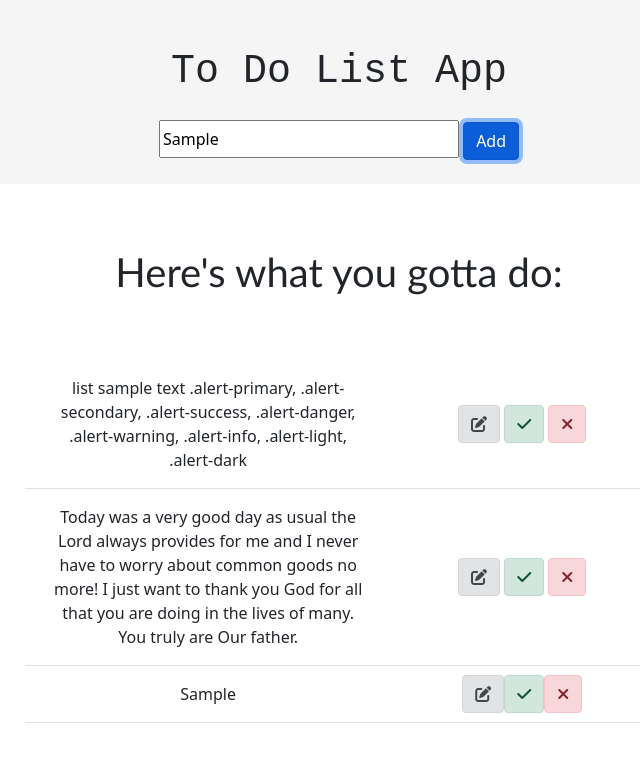
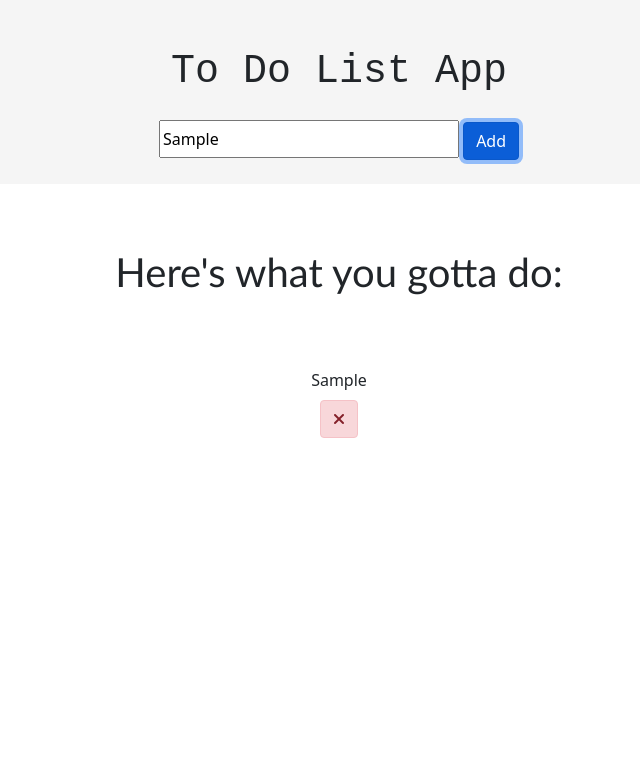
Before and after one commit to santiagov916/function-prac, a plain HTML site: page todolist/index.html in a window 1280 px wide. Both pictures are taken after typing "Sample" into the empty fields and a click on the button "Add". Shown: the whole page, without its empty margins (301-941 px from the left). Drawn offline with nearby package versions, Linux system fonts and the light colour scheme.

Commit message:
update list to an unorded list

```diff
--- a/todolist/index.html
+++ b/todolist/index.html
@@ -38,40 +38,10 @@
 
     <h1 class="my-5 p-3 text-center list-title m-auto">Here's what you gotta do:</h1>
 
-    <div class="row">
-        <div id="listContainer"  class="col-12 text-left text-center">
-            <!-- what needs to be created by javascript -->
 
-            <div class="row border-bottom m-auto">
-                <div class="col-7">
-                    <p class="m-auto p-3">list sample text .alert-primary, .alert-secondary, .alert-success, .alert-danger, .alert-warning, .alert-info, .alert-light, .alert-dark</p>
-                </div>
-               <div class="col-5 my-auto">
-                  <button type="button" class="btn btn-secondary alert-secondary"><i class="fa-solid fa-pen-to-square"></i></button>
+            <ul id="ul" class="ul list-unstyled w-50 m-auto p-2">
 
-                  <button type="button" class="btn btn-success alert-success"><i class="fa-solid fa-check"></i></button>
-
-                  <button onclick="deleteItem()" type="button" class="btn btn-danger alert-danger"><i class="fa-solid fa-xmark"></i></button>
-
-               </div>
-
-            </div>
-
-            <div class="row border-bottom m-auto">
-                <div class="col-7">
-                    <p class="m-auto p-3">Today was a very good day as usual the Lord always provides for me and I never have to worry about common goods no more! I just want to thank you God for all that you are doing in the lives of many. You truly are Our father.
-                    </p>
-                </div>
-               <div class="col-5 my-auto">
-                  <button type="button" class="btn btn-secondary alert-secondary"><i class="fa-solid fa-pen-to-square"></i></button>
-
-                  <button type="button" class="btn btn-success alert-success"><i class="fa-solid fa-check"></i></button>
-
-                  <button onclick="deleteItem()" type="button" class="btn btn-danger alert-danger"><i class="fa-solid fa-xmark"></i></button>
-
-               </div>
-
-            </div>
+            </ul>
 
         </div>
     </div>
--- a/todolist/script.js
+++ b/todolist/script.js
@@ -1,6 +1,9 @@
+// basic function for handling a click
 function handleClick() {
+    // grabs the input
     var inputVal = document.getElementById('input').value;
 
+    // if statement to check for an input to add to the TODO list, if none, run the error() function
     if (inputVal === "") {
         error();
     } else {
@@ -8,8 +11,10 @@ function handleClick() {
     }
 }
 
+// this variable is set at false and changes when there is an erro message present, toggling true and false
 var errDiv = false;
 
+// this function checks if the errDiv is true or false to easily manipulate the DOM's error message
 function error() {
         if (errDiv === true) {
             return;
@@ -17,6 +22,7 @@ function error() {
 
 }
 
+// this function will create an error message if there is nothing typed into the input val
 function createError() {
     var errContainer = document.getElementById('error-div');
     var errorNote = document.createElement('p');
@@ -28,6 +34,7 @@ function createError() {
     errDiv = true;
 }
 
+// function that checks if the error span for an invalid input is there, if so remove it and change errDiv = false;
 function divChecker() {
     var errContainer = document.getElementById('error-div');
 
@@ -37,38 +44,56 @@ function divChecker() {
     }
 }
 
+// this function is the base function for creating all essential items needed to create a new TO DO item.
 function addToList() {
-
+    // check if the error div is present
     divChecker();
 
+    // get the input val
     var inputVal = document.getElementById('input').value;
 
-    var listContainer = document.getElementById('listContainer');
+    // get the ul element
+    var listContainer = document.getElementById('ul');
 
-    var itemsContainer = document.createElement('div');
-    itemsContainer.classList.add('row');
-    itemsContainer.classList.add('border-bottom');
-    itemsContainer.classList.add('m-auto');
-    itemsContainer.classList.add('item-container');
+    // create a new li element with text
+    var listItem = document.createElement('li');
+    listItem.classList.add('text-center')
+    listTextVal = document.createTextNode(inputVal);
+    listItem.appendChild(listTextVal);
 
-    var textContainer = document.createElement('div');
-    textContainer.classList.add('col-7');
+    // span for the button section
+    var btnSpan = document.createElement('span');
+    btnSpan.classList.add('d-flex')
+    btnSpan.classList.add('justify-content-center');
+    btnSpan.classList.add('p-2');
 
-    var textList = document.createElement("p");
-    textList.classList.add('m-auto');
-    textList.classList.add('p-3');
+    // create new delete button with attribute + classes
+    var dltItem = document.createElement('button');
+    dltItem.setAttribute('type', 'button');
+    dltItem.classList.add('btn');
+    dltItem.classList.add('btn-danger');
+    dltItem.classList.add('alert-danger');
 
-    var text = document.createTextNode(inputVal);
+    // create a new icon for the dlt button
+    var dltIcon = document.createElement('i');
+    dltIcon.classList.add('fa-solid');
+    dltIcon.classList.add('fa-xmark');
+    dltIcon.setAttribute('id', 'dlt');
 
-    textList.appendChild(text);
+    // append dlt icon to dlt button , append dlt button to the btn span parent element
+    dltItem.appendChild(dltIcon);
+    btnSpan.appendChild(dltItem);
+    listItem.appendChild(btnSpan);
 
-    textContainer.appendChild(textList);
+    // future version wills will include a done btn and an edit task btn
+    var doneBtn = document.createElement('button');
+    doneBtn.classList.add('btn');
+    doneBtn.classList.add('btn-success');
+    doneBtn.classList.add('alert-success');
 
-    itemsContainer.appendChild(textContainer);
-
-    var btnContainer = document.createElement('div');
-    btnContainer.classList.add('col-5');
-    btnContainer.classList.add('my-auto');
+    var doneIcon = document.createElement('i');
+    doneIcon.classList.add('fa-solid');
+    doneIcon.classList.add('fa-check');
 
     var editBtn = document.createElement('button');
     editBtn.classList.add('btn');
@@ -81,45 +106,8 @@ function addToList() {
 
     editBtn.appendChild(editIcon);
 
-    btnContainer.appendChild(editBtn);
-
-    var doneBtn = document.createElement('button');
-    doneBtn.classList.add('btn');
-    doneBtn.classList.add('btn-success');
-    doneBtn.classList.add('alert-success');
-
-    var doneIcon = document.createElement('i');
-    doneIcon.classList.add('fa-solid');
-    doneIcon.classList.add('fa-check');
-
     doneBtn.appendChild(doneIcon);
 
-    btnContainer.appendChild(doneBtn);
-
-    var dltBtn = document.createElement('button');
-    dltBtn.classList.add('btn');
-    dltBtn.classList.add('btn-danger');
-    dltBtn.classList.add('alert-danger');
-
-    var dltIcon = document.createElement('i');
-    dltIcon.classList.add('fa-solid');
-    dltIcon.classList.add('fa-xmark');
-
-
-
-    dltBtn.appendChild(dltIcon);
-
-    btnContainer.appendChild(dltBtn);
-
-    itemsContainer.appendChild(btnContainer);
-
-    listContainer.appendChild(itemsContainer);
-
-    console.log(errDiv);
-
+    // connect final list to the ul element
+    listContainer.appendChild(listItem);
 };
-
-
-function deleteItem() {
-    var listContainer = document.getElementById('item-container')
-}
```
